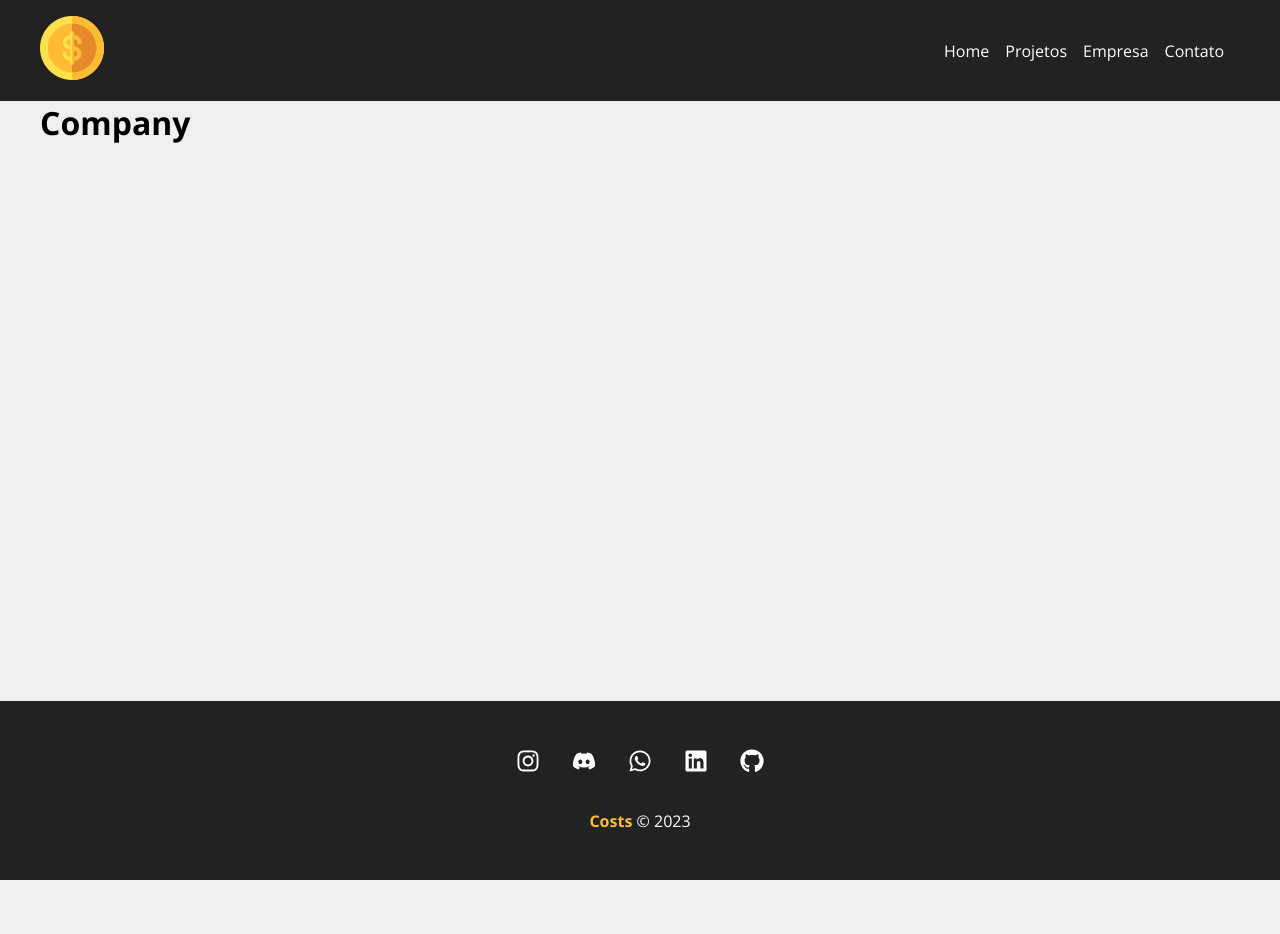
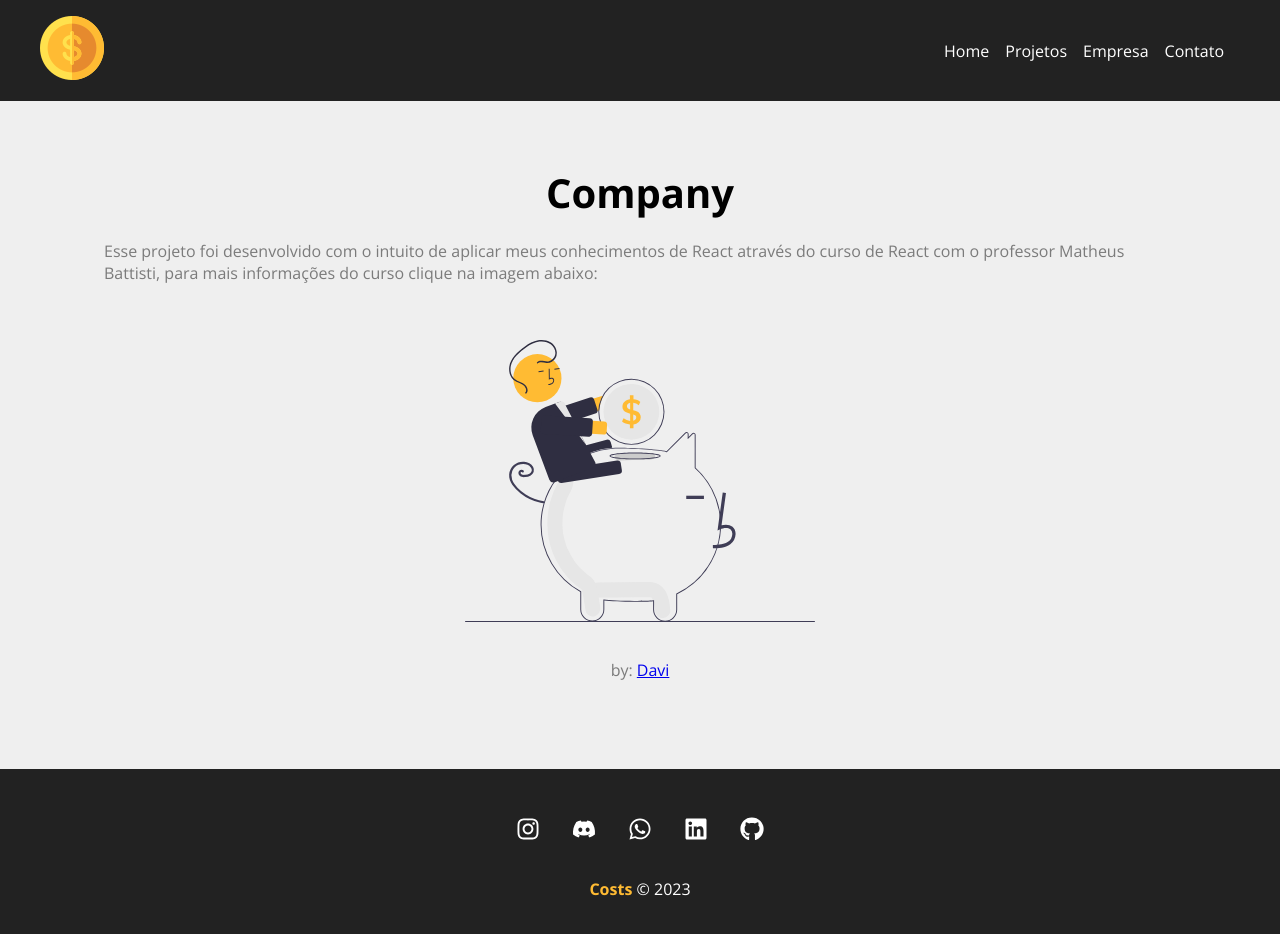
Before and after one commit to DavibernardesA/Costs, a React (Create React App) app: page /company in a window 1280 px wide. Shown: the top 934 px of the page. Before the commit the page ends 880 px from the top, so only its background shows below. Built offline with nearby package versions, Linux system fonts and the light colour scheme; the HTML template or start-up script is replaced by a standard one.

Commit message:
adicionados links de contatos e criado pagina de company

```diff
--- a/src/components/layout/Footer.js
+++ b/src/components/layout/Footer.js
@@ -7,19 +7,29 @@ function Footer() {
     <footer className={styles.footer}>
       <ul className={styles.social_list}>
         <li className={styles.instagram}>
-          <FaInstagram />
+          <a href="https://www.instagram.com/_davibn/?igsh=MTZrenc1cXRiMDNzMQ%3D%3D" target="_blank" rel="noopener noreferrer">
+            <FaInstagram />
+          </a>
         </li>
         <li className={styles.discord}>
-          <FaDiscord />
+          <a href="https://discord.gg/w6689eD82m" target="_blank" rel="noopener noreferrer">
+            <FaDiscord />
+          </a>
         </li>
         <li className={styles.whatsapp}>
-          <FaWhatsapp />
+          <a href='https://wa.me/5561991801610' target="_blank" rel="noopener noreferrer">
+            <FaWhatsapp />
+          </a>
         </li>
         <li className={styles.linkedin}>
-          <FaLinkedin />
+          <a href="https://www.linkedin.com/in/davi-bernardes-do-nascimento-7b62a4274/" target="_blank" rel="noopener noreferrer">
+            <FaLinkedin />
+          </a>
         </li>
         <li className={styles.github}>
-          <FaGithub />
+          <a href="https://github.com/DavibernardesA/" target="_blank" rel="noopener noreferrer">
+            <FaGithub />
+          </a>
         </li>
       </ul>
       <p className={styles.copy_right}>
--- a/src/components/layout/Footer.module.css
+++ b/src/components/layout/Footer.module.css
@@ -12,27 +12,32 @@
 }
 
 .social_list li {
-  margin:  0 1em;
+  margin: 0 1em;
 }
 
-.social_list .instagram:hover {
-  color: #ff3493;
+.social_list a {
+  color: inherit; /* Herda a cor do pai (não afeta a cor original do ícone) */
+  text-decoration: none; /* Remover sublinhado padrão dos links */
 }
 
-.social_list .discord:hover {
-  color: #867beb;
+.social_list .instagram a:hover {
+  color: #ff3493; /* Cor de destaque ao passar o mouse para o Instagram */
 }
 
-.social_list .whatsapp:hover {
-  color: #21e442;
+.social_list .discord a:hover {
+  color: #867beb; /* Cor de destaque ao passar o mouse para o Discord */
 }
 
-.social_list .linkedin:hover {
-  color: #2d63f8;
+.social_list .whatsapp a:hover {
+  color: #21e442; /* Cor de destaque ao passar o mouse para o WhatsApp */
 }
 
-.social_list .github:hover {
-  color: #867beb;
+.social_list .linkedin a:hover {
+  color: #2d63f8; /* Cor de destaque ao passar o mouse para o LinkedIn */
+}
+
+.social_list .github a:hover {
+  color: #867beb; /* Cor de destaque ao passar o mouse para o GitHub */
 }
 
 .social_list svg {
@@ -44,7 +49,7 @@
   margin-top: 2em;
 }
 
-.copy_right span{
+.copy_right span {
   font-weight: bold;
   color: #ffbb33;
 }
--- a/src/components/pages/Company.js
+++ b/src/components/pages/Company.js
@@ -1,5 +1,20 @@
+import React from 'react';
+import photo from '../../img/savings.svg';
+import styles from './Home.module.css'
+
 function Company() {
-  return <h1>Company</h1>
+  return (
+    <div className={styles.home_container}>
+      <h1>Company</h1>
+      <p>
+        Esse projeto foi desenvolvido com o intuito de aplicar meus conhecimentos de React através do curso de React com o professor Matheus Battisti, para mais informações do curso clique na imagem abaixo:
+      </p>
+      <a href="https://www.youtube.com/watch?v=FXqX7oof0I4&list=PLnDvRpP8BneyVA0SZ2okm-QBojomniQVO&index=1&ab_channel=MatheusBattisti-HoradeCodar" target="_blank" rel="noopener noreferrer">
+        <img src={photo} alt="Descrição da imagem" />
+      </a>
+      <p>by: <a href='https://wa.me/5561991801610' target="_blank" rel="noopener noreferrer">Davi</a></p>
+    </div>
+  );
 }
 
-export default Company
+export default Company;
```
